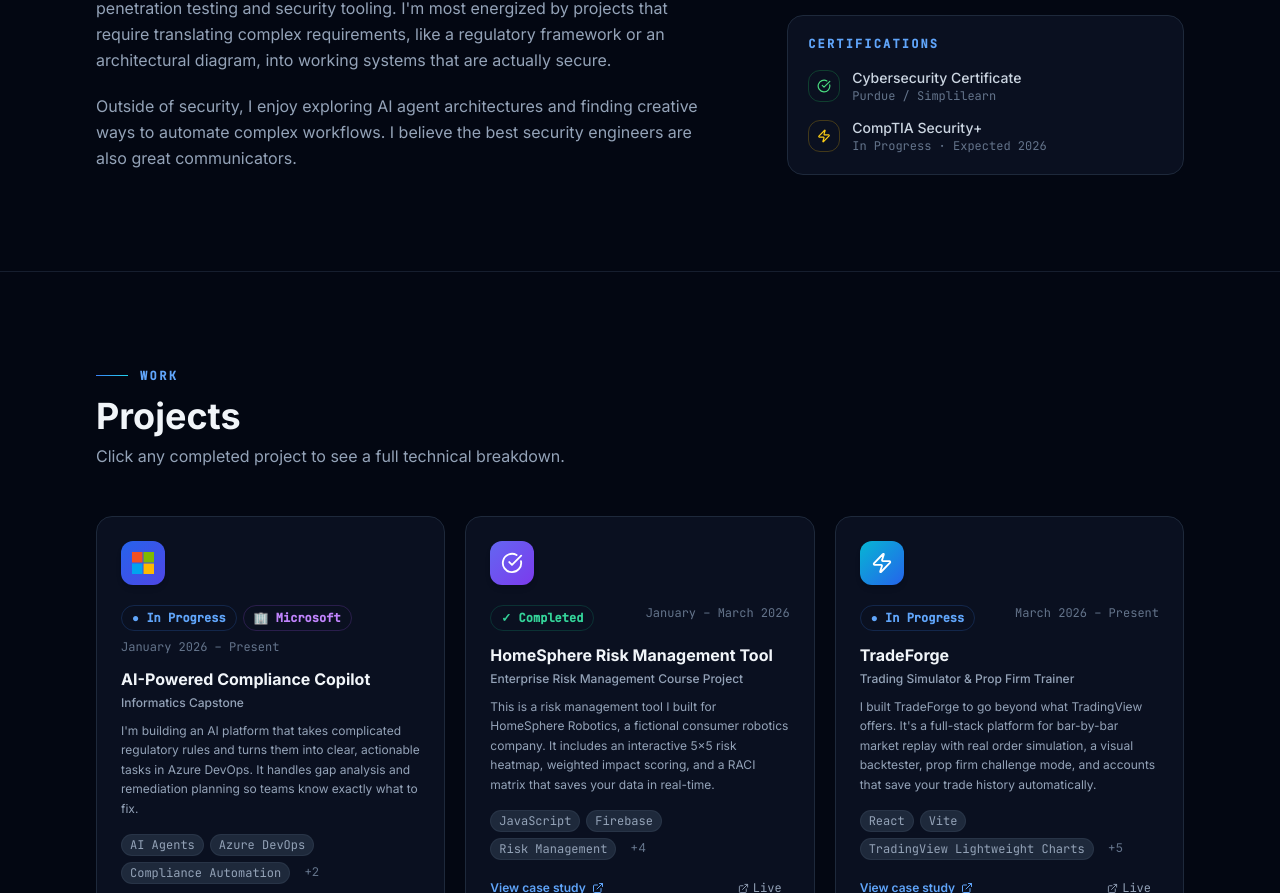
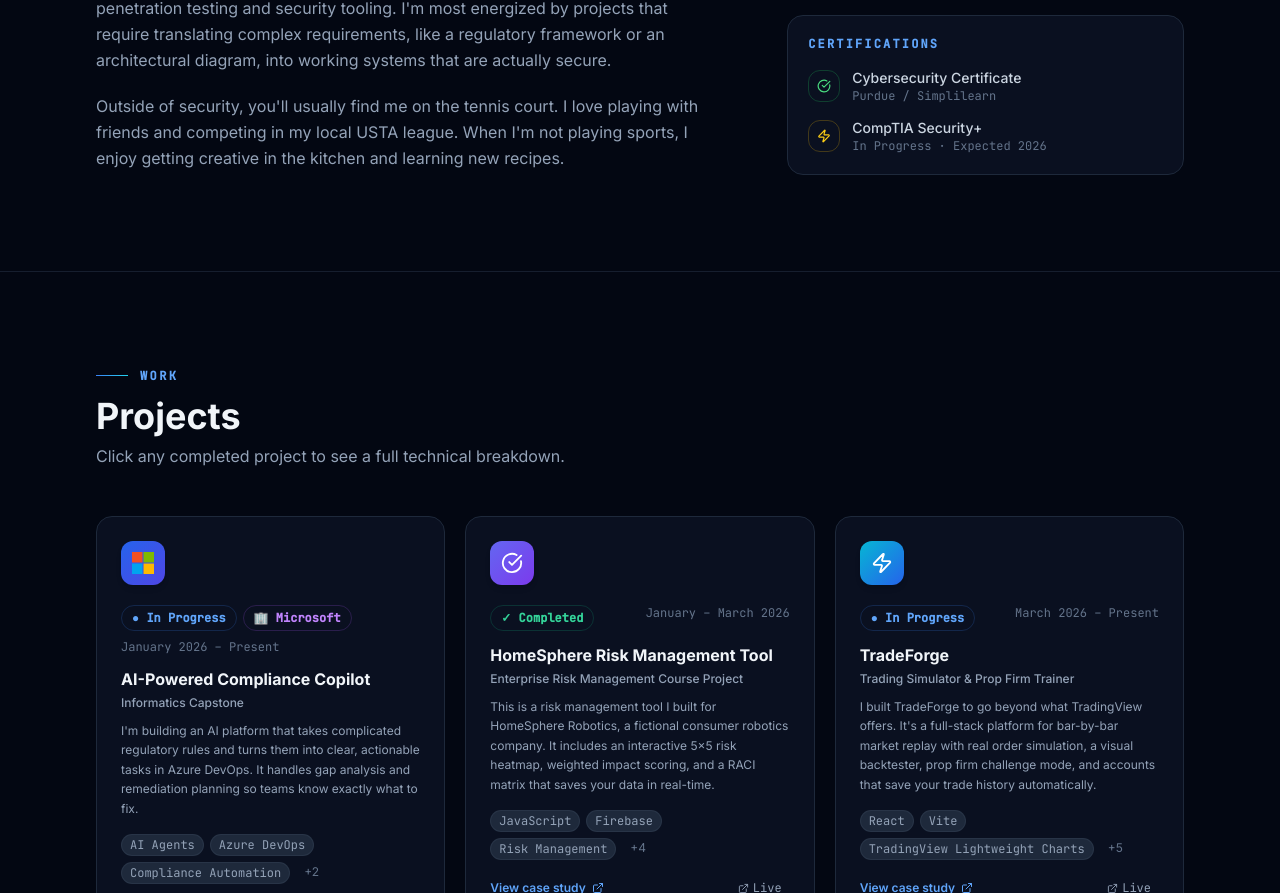
Before and after one commit to NateSal10/my-portfolio, a React (Vite) app: page / in a window 1280 px wide. Shown: the part 1270-2163 px from the top of the page. Built offline with nearby package versions, Linux system fonts and the light colour scheme.

Commit message:
Update personal hobbies section to include tennis and cooking

```diff
--- a/src/App.jsx
+++ b/src/App.jsx
@@ -812,7 +812,7 @@ export default function Portfolio() {
                   My work covers everything from compliance automation and incident response to penetration testing and security tooling. I'm most energized by projects that require translating complex requirements, like a regulatory framework or an architectural diagram, into working systems that are actually secure.
                 </p>
                 <p>
-                  Outside of security, I enjoy exploring AI agent architectures and finding creative ways to automate complex workflows. I believe the best security engineers are also great communicators.
+                  Outside of security, you'll usually find me on the tennis court. I love playing with friends and competing in my local USTA league. When I'm not playing sports, I enjoy getting creative in the kitchen and learning new recipes.
                 </p>
               </div>
 
```
